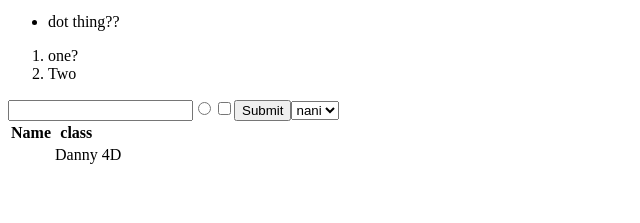
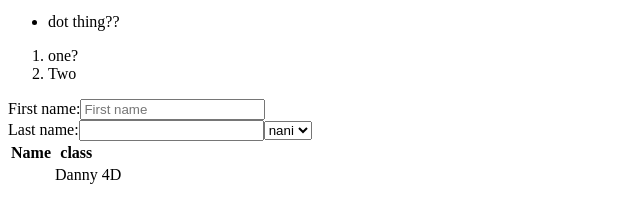
Before and after one commit to 5irno/test, a plain HTML site: page index.html in a window 1280 px wide. Shown: the part 101-324 px from the top of the page, without its empty margins (0-640 px from the left). Drawn offline with Linux system fonts and the light colour scheme.

Commit message:
Update index.html

```diff
--- a/index.html
+++ b/index.html
@@ -29,10 +29,12 @@
 		<li>Two</li>
 	</ol>
 
-	<input type="text">
-	<input type="radio">
-	<input type="checkbox">
-	<input type="submit">
+	<form>
+		<label for="fname">First name:</label>
+		<input type="text" id="fname" name="fname" placeholder="First name"><br>
+		<label for="lname">Last name:</label>
+		<input type="text" id="lname" name="lname">
+	</form>
 
 	<select>
     	<option>nani</option>
```
